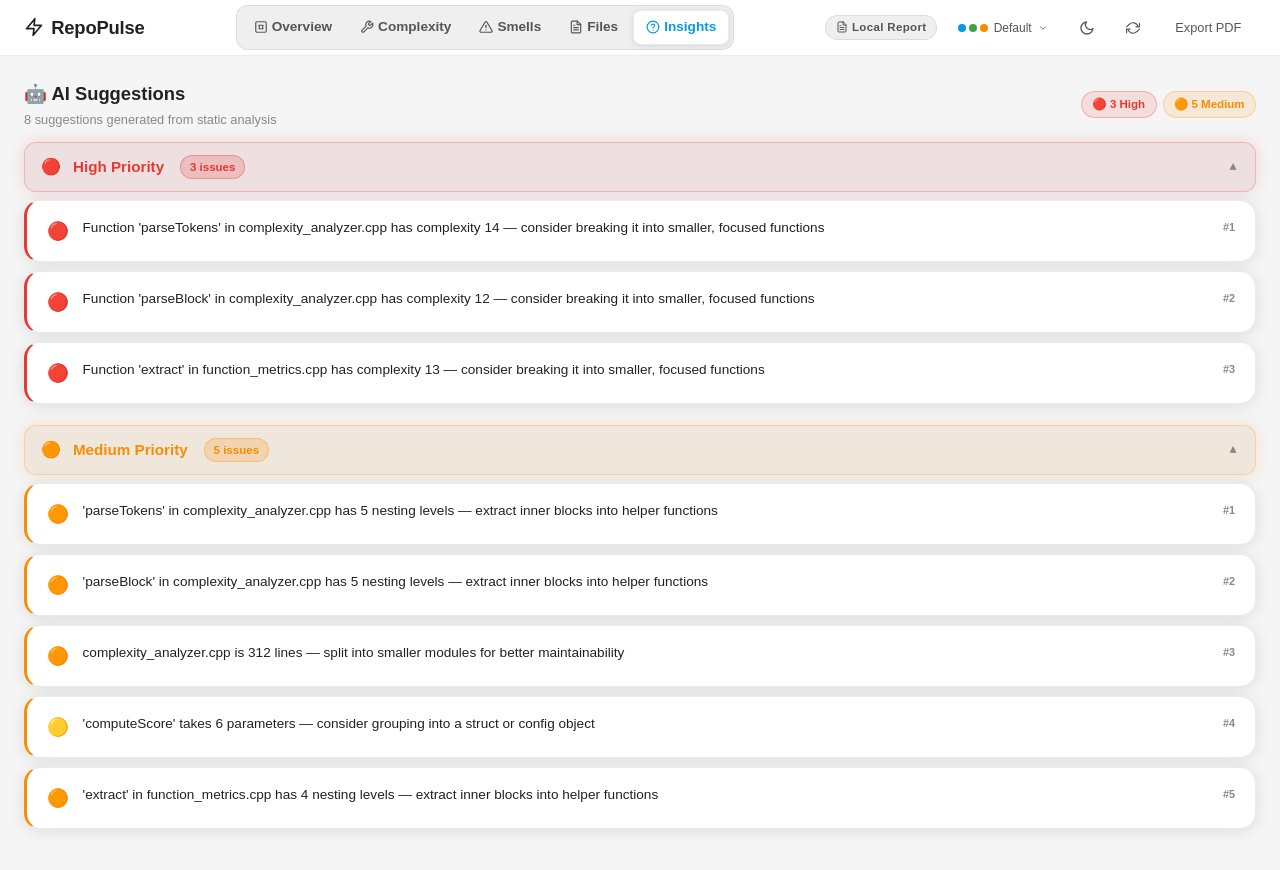
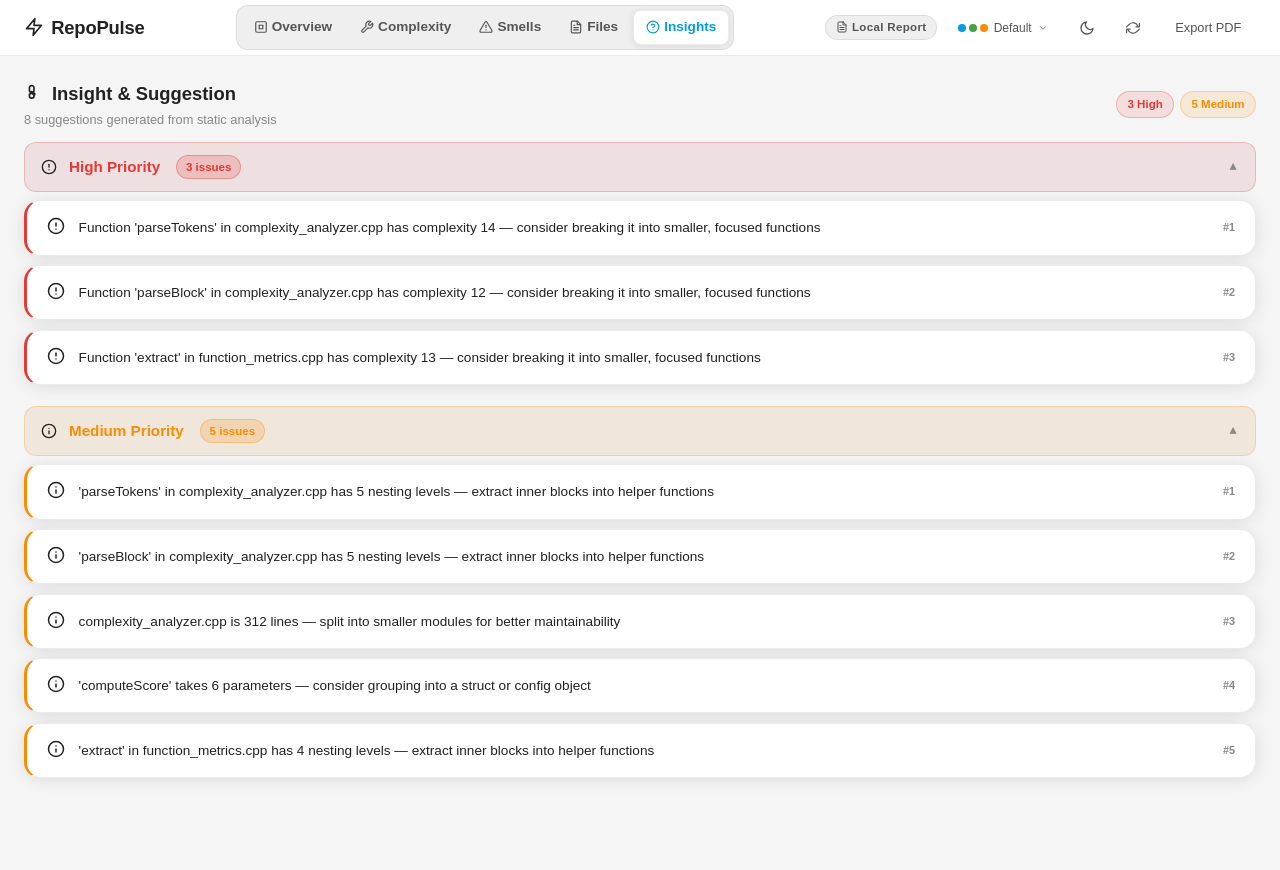
Before and after one commit to sohamrajput98/RepoPulse, a React (Vite) app in the folder frontend/: page /#/dashboard/insights in a window 1280 px wide. Shown: the top 870 px of the page. After the commit the page ends 834 px from the top, so only its background shows below. Built offline with nearby package versions, Linux system fonts and the light colour scheme.

Commit message:
refactor(AI): use SVG severity icons, remove glow effects

```diff
--- a/frontend/src/pages/tabs/AI.jsx
+++ b/frontend/src/pages/tabs/AI.jsx
@@ -1,28 +1,32 @@
 import { useState } from "react";
 import { useReport } from "../../context/ReportContext";
 import { getAISuggestions } from "../../utils/insights";
+import {
+  IconHigh,
+  IconMedium,
+  IconLow,
+  IconBrain,
+  IconCheck,
+} from "../../components/icons";
 
 /* ── Severity config ─────────────────────────────────────── */
 const SEVERITY = {
   high: {
     label: "High",
     colorVar: "--c1",
-    glowVar: "--glow-c1",
-    icon: "🔴",
+    IconComponent: IconHigh,
     order: 0,
   },
   medium: {
     label: "Medium",
     colorVar: "--c3",
-    glowVar: "--glow-c3",
-    icon: "🟠",
+    IconComponent: IconMedium,
     order: 1,
   },
   low: {
     label: "Low",
     colorVar: "--c4",
-    glowVar: "--glow-c4",
-    icon: "🔵",
+    IconComponent: IconLow,
     order: 2,
   },
 };
@@ -31,6 +35,7 @@ const SEVERITY = {
 function SuggestionCard({ suggestion, index, delay }) {
   const sev = SEVERITY[suggestion.level] ?? SEVERITY.low;
   const color = `var(${sev.colorVar})`;
+  const IconComponent = sev.IconComponent;
 
   return (
     <div
@@ -46,9 +51,7 @@ function SuggestionCard({ suggestion, index, delay }) {
       }}
     >
       {/* icon */}
-      <span style={{ fontSize: "1.1rem", flexShrink: 0, marginTop: 1 }}>
-        {suggestion.icon}
-      </span>
+      <IconComponent size={18} style={{ flexShrink: 0, marginTop: 1, color }} />
 
       {/* text */}
       <p
@@ -89,6 +92,7 @@ function SeveritySection({
 }) {
   const sev = SEVERITY[level];
   const color = `var(${sev.colorVar})`;
+  const IconComponent = sev.IconComponent;
   const count = suggestions.length;
 
   if (!count) return null;
@@ -114,11 +118,10 @@ function SeveritySection({
           background: `color-mix(in srgb, ${color} 8%, var(--bg-raise))`,
           border: `1px solid color-mix(in srgb, ${color} 25%, transparent)`,
           cursor: "pointer",
-          transition: "background 0.2s, box-shadow 0.2s",
-          boxShadow: !collapsed ? `0 0 16px var(${sev.glowVar})` : "none",
+          transition: "background 0.2s",
         }}
       >
-        <span style={{ fontSize: "1rem" }}>{sev.icon}</span>
+        <IconComponent size={16} style={{ color }} />
 
         <span
           style={{
@@ -220,6 +223,9 @@ export default function AI() {
         <div>
           <h2
             style={{
+              display: "flex",
+              alignItems: "center",
+              gap: "0.5rem",
               fontFamily: "Orbitron, sans-serif",
               fontSize: "1.15rem",
               fontWeight: 700,
@@ -227,7 +233,8 @@ export default function AI() {
               marginBottom: 2,
             }}
           >
-            🤖 AI Suggestions
+            <IconBrain size={20} style={{ color: "var(--accent)" }} />
+            Insight & Suggestion
           </h2>
           <p style={{ fontSize: "0.8rem", color: "var(--text-muted)" }}>
             {all.length} suggestion{all.length !== 1 ? "s" : ""} generated from
@@ -277,7 +284,10 @@ export default function AI() {
             animation: "fadeUp 0.4s ease 80ms forwards",
           }}
         >
-          <p style={{ fontSize: "2rem", marginBottom: "0.5rem" }}>🎉</p>
+          <IconCheck
+            size={32}
+            style={{ color: "var(--accent)", marginBottom: "0.5rem" }}
+          />
           <p style={{ fontWeight: 600 }}>No issues detected</p>
           <p style={{ fontSize: "0.82rem", marginTop: 4 }}>
             Your codebase looks clean — keep it up!
```
